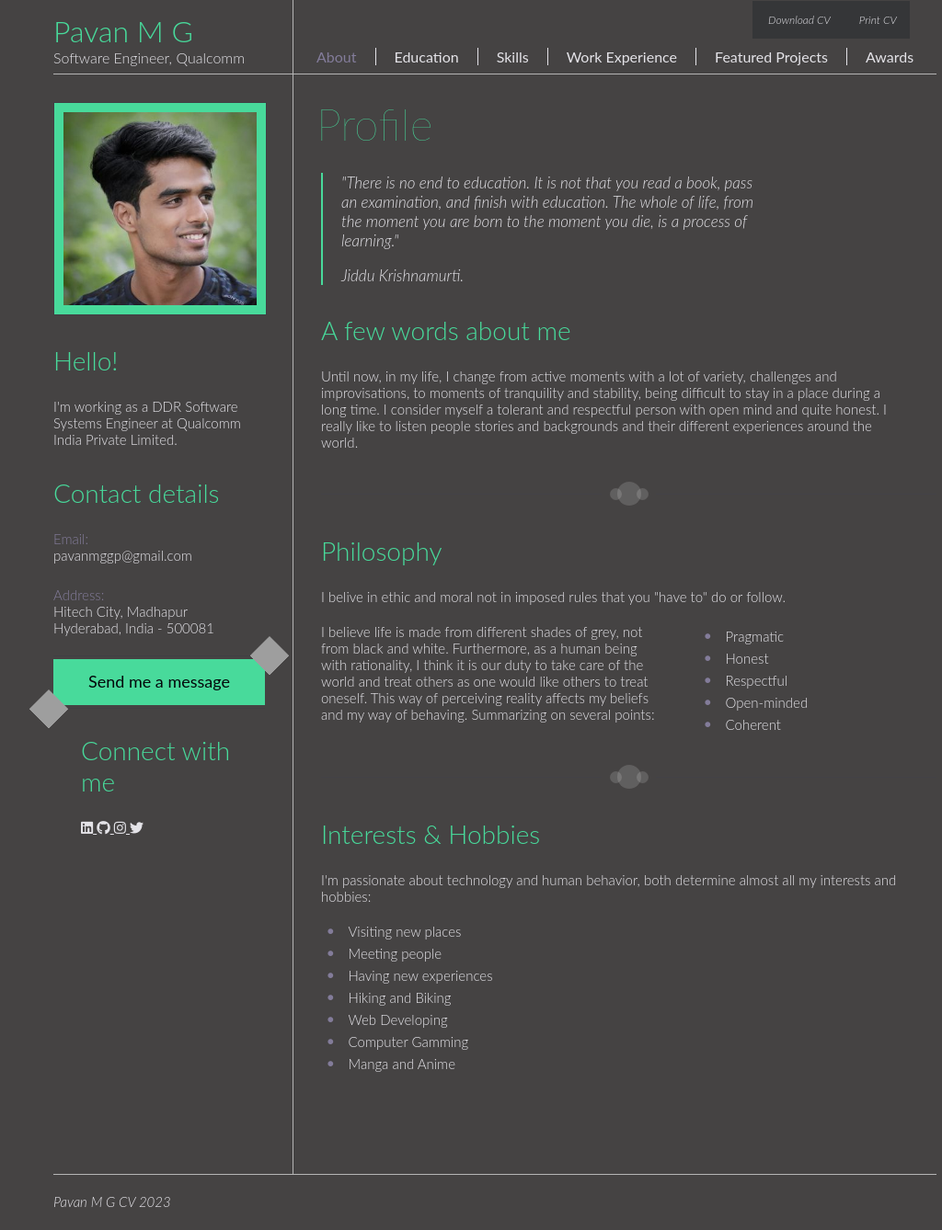
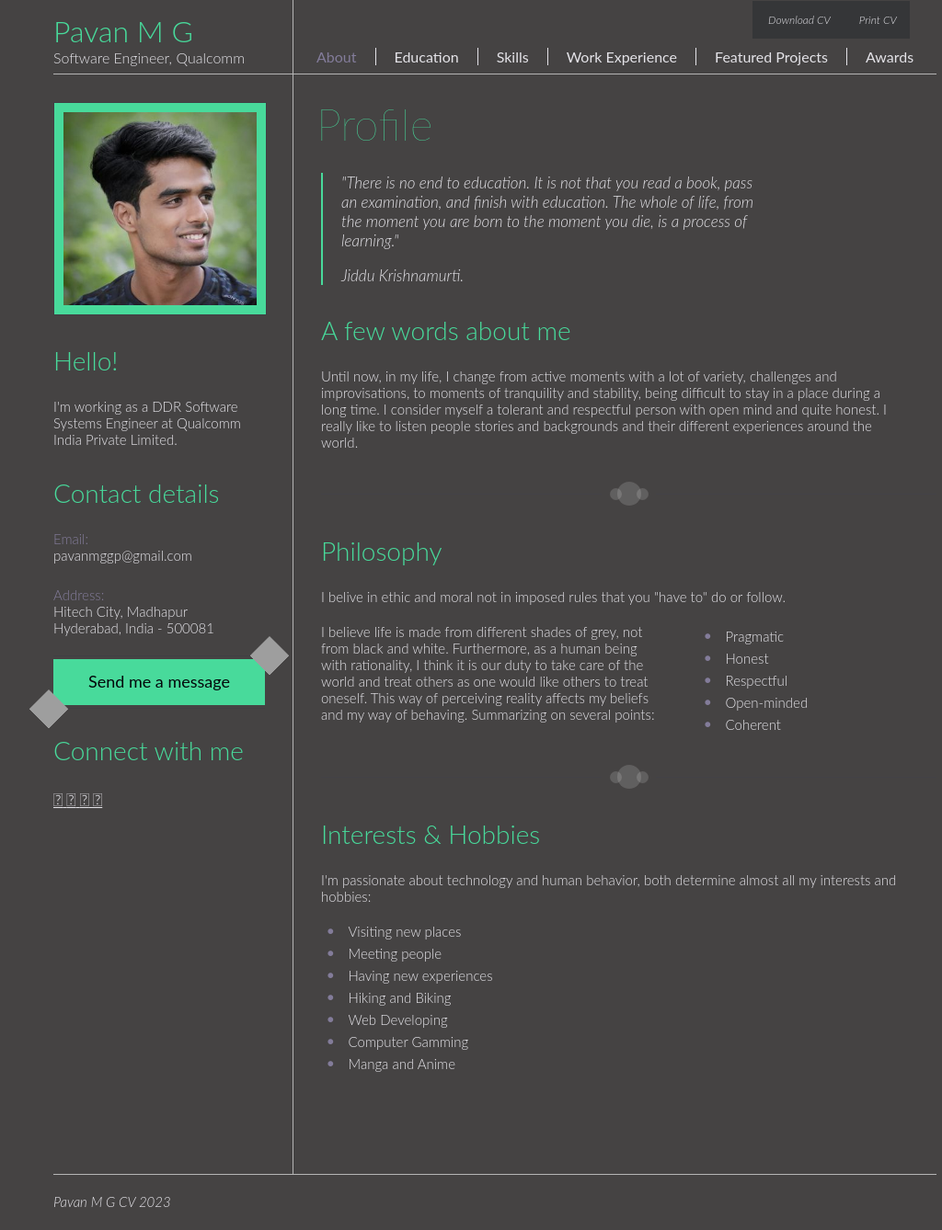
Before and after one commit to pavan-mg/pavan-mg.github.io, a Jekyll site: the page built from index.html, in a window 1280 px wide. Shown: the whole page at 92% size, without its empty margins (102-1126 px from the left). Built offline with Jekyll 4.4.1, drawn with Linux system fonts in a browser that asks for light colours.

Commit message:
Update to social icons

```diff
--- a/_layouts/default.html
+++ b/_layouts/default.html
@@ -54,19 +54,19 @@
           <span class="cut2"></span>
           <span class="content">Send me a message <span class="fontawesome-double-angle-right"></span></span>
         </a>
-        <div class="block">
+        <div class="clear">
           <h2>Connect with me</h2>
             <a href="https://www.linkedin.com/in/pavan-m-688477107/" target="_blank">
-              <span class="fab fa-linkedin"></span>
+              <span class="social_icon fa-linkedin"></span>
             </a>
             <a href="https://www.github.com/pavan-mg" target="_blank">
-              <span class="fab fa-github"></span>
+              <span class="social_icon fa-github"></span>
             </a>
             <a href="https://www.instagram.com/pavan.mg/" target="_blank">
-              <span class="fab fa-instagram"></span>
+              <span class="social_icon fa-instagram"></span>
             </a>
             <a href="https://www.twitter.com/pavanmg07" target="_blank">
-              <span class="fab fa-twitter"></span>
+              <span class="social_icon fa-twitter"></span>
             </a>
         </div>
       </div>
--- a/css/main.css
+++ b/css/main.css
@@ -347,6 +347,12 @@
 		background: #29C782;
 	}
 
+.social_icon {
+	font-size: 20;
+}
+	.social_icon:hover {
+		background: #bcbcbe;
+	}
 .footer_name {
 	font-style: italic;
 	margin-top: 20px;
```
